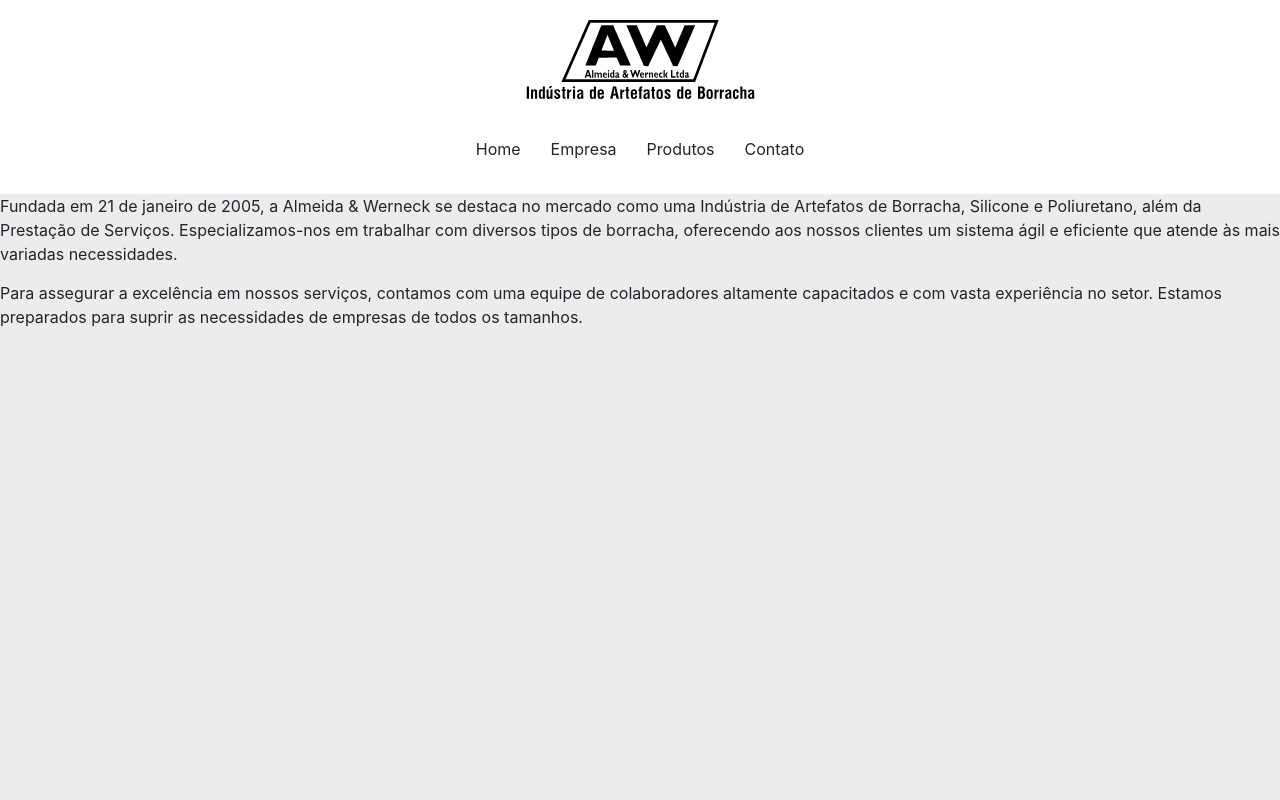
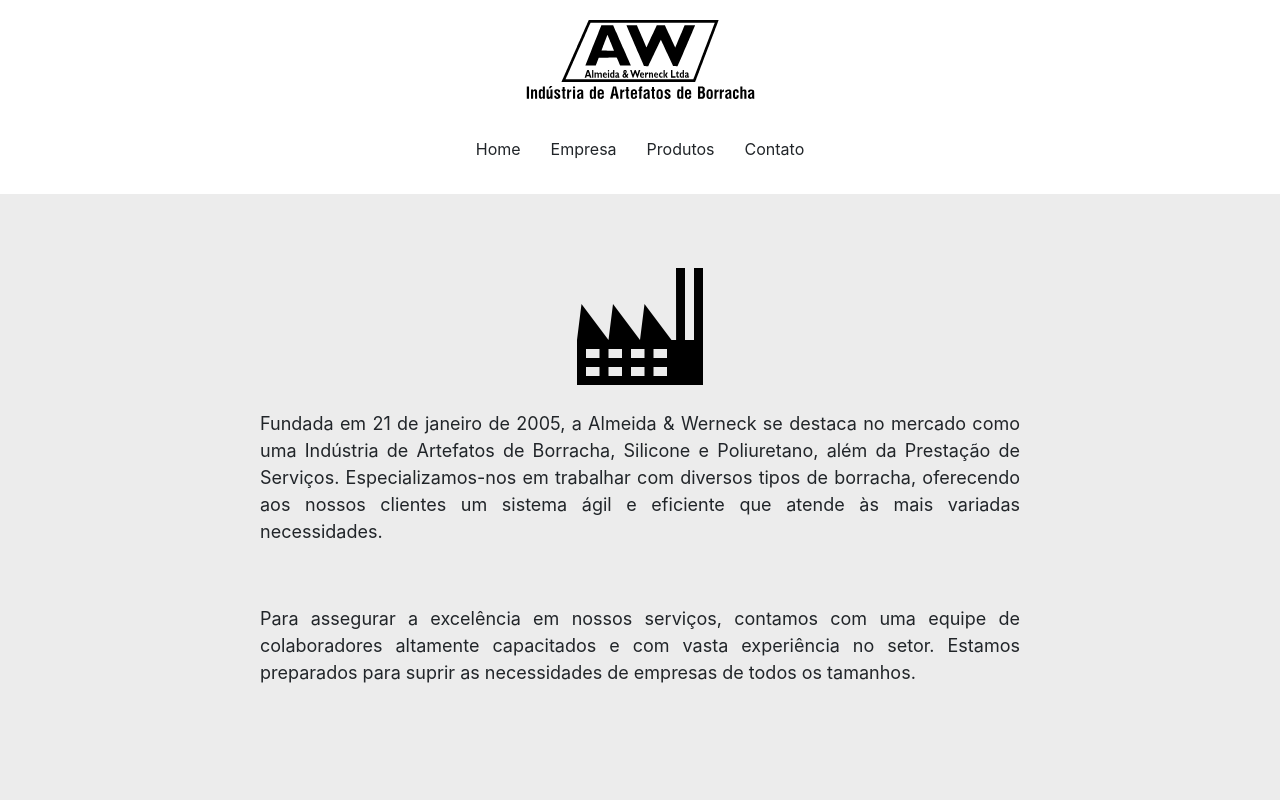
Before and after one commit to Sanches000/landingAW, a React (Create React App) app: page /Empresa in a window 1280 px wide. Shown: the top 800 px of the page. Built offline with nearby package versions, Linux system fonts and the light colour scheme.

Commit message:
Company Page Finished with horizontal scroll bug

```diff
--- a/src/componentes/Body/Cards/index.js
+++ b/src/componentes/Body/Cards/index.js
@@ -27,7 +27,7 @@
     color: white;
     padding: 1.25rem;
     font-size: 1rem;
-    text-align: left
+    text-align: justify;
 `;
 const CardTitle = styled.h6`
     text-align: center;
--- a/src/componentes/Body/advantages/index.js
+++ b/src/componentes/Body/advantages/index.js
@@ -31,7 +31,7 @@
 `;
 
 const IconWrapper = styled.div`
-  text-align: center;
+  text-align: justify;
   margin: 10px;
   flex: 1;
 `;
--- a/src/pages/company/index.js
+++ b/src/pages/company/index.js
@@ -1,35 +1,89 @@
-import styled from 'styled-components'
+import styled from 'styled-components';
+import { GiFactory } from "react-icons/gi";
 
 const AppContainer = styled.div`
     width: 100vw;
-    height: 100vh;
-    background-color:rgb(236, 236, 236);
-    overflow-x: hidden;
-`
-const Paragraph = styled.p`
-  font-family: 'Inter', sans-serif;
-  font-size: 16px;
-  line-height: 1.5;
-  margin-bottom: 15px;
-  width: 100%; /* Ajuste para usar 100% da largura dentro da coluna do Bootstrap */
+    min-height: 100vh;
+    background-color: rgb(236, 236, 236);
+    overflow-x: hidden; /* Impede a rolagem horizontal */
+    display: flex;
+    flex-direction: column;
+    align-items: center;
+    padding: 20px;
+    box-sizing: border-box; /* Garante que o padding não aumente a largura total */
+    position: relative; /* Permite posicionar elementos corretamente */
 `;
 
+const Content = styled.div`
+    flex: 1; /* Faz com que o conteúdo ocupe o espaço disponível */
+    display: flex;
+    flex-direction: column;
+    align-items: center;
+    width: 100%;
+    max-width: 800px;
+    box-sizing: border-box; /* Garante que o padding não aumente a largura */
+`;
+
+const Paragraph = styled.div`
+    margin-top: 30px;
+    margin-bottom: 30px;
+    display: flex;
+    justify-content: center;
+    width: 100%;
+    box-sizing: border-box; /* Garante que o padding não aumente a largura */
+`;
+
+const Icone = styled.div`
+    transform: scale(9);
+    display: flex;
+    justify-content: center;
+    align-items: center;
+    margin-bottom: 50px;
+    margin-top: 100px;
+    color: black;
+
+    @media (max-width: 768px) {
+        transform: scale(5);
+        margin-top: 50px;
+        margin-bottom: 30px;
+    }
+`;
+
+const Text = styled.div`
+    width: 100%;
+    font-family: 'Inter', sans-serif;
+    font-size: 18px;
+    text-align: justify;
+    padding: 0 20px;
+    box-sizing: border-box; /* Garante que o padding não aumente a largura */
+
+    @media (max-width: 768px) {
+        font-size: 16px;
+    }
+`;
 
 function Company() {
     return (
         <AppContainer>
+            <Content>
+                <Icone><GiFactory /></Icone>
                 <Paragraph>
+                    <Text>
                         Fundada em 21 de janeiro de 2005, a Almeida & Werneck se destaca no mercado
                         como uma Indústria de Artefatos de Borracha, Silicone e Poliuretano, além da
                         Prestação de Serviços. Especializamos-nos em trabalhar com diversos tipos de
                         borracha, oferecendo aos nossos clientes um sistema ágil e eficiente que atende
                         às mais variadas necessidades.
+                    </Text>
                 </Paragraph>
                 <Paragraph>
+                    <Text>
                         Para assegurar a excelência em nossos serviços, contamos com uma equipe de
                         colaboradores altamente capacitados e com vasta experiência no setor.
                         Estamos preparados para suprir as necessidades de empresas de todos os tamanhos.
+                    </Text>
                 </Paragraph>
+            </Content>
         </AppContainer>
     );
 }
```
Also changed, not shown: src/imagens/bgImage.png (added). Lines whose indentation alone changed are shown as unchanged.
